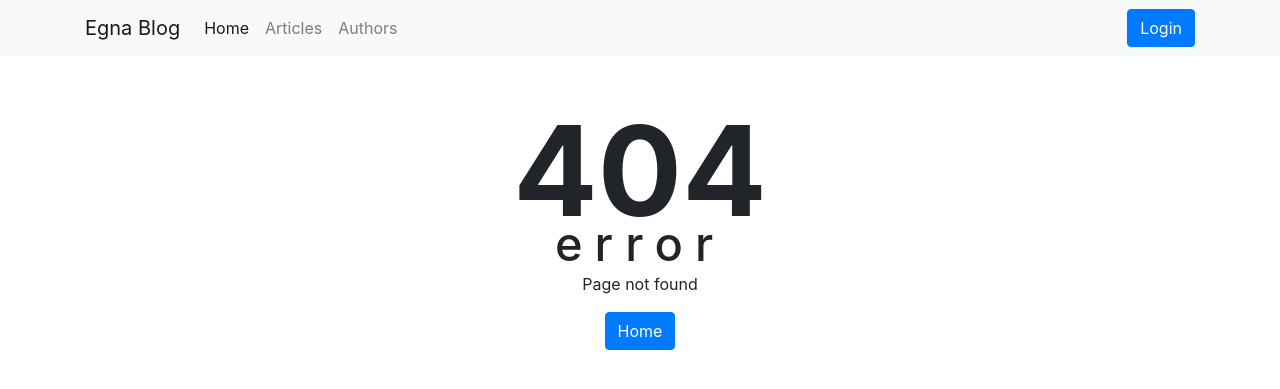
After one commit to Tom-Beijner/blog, a PHP site: page /www/404.php in a window 1280 px wide. The commit adds this page. Shown: the top 389 px of the page. Run offline with PHP 8.4, Linux system fonts and the light colour scheme.

Commit message:
big chompter

```diff
--- a/config/config.php
+++ b/config/config.php
@@ -1,13 +1,10 @@
 <?php
   $blog_name = "Egna Blog";
+  $base_url = "http://localhost/www/blog";
 
   // Database configuration
   $db_host = "localhost";
   $db_name = "blogdb";
   $db_user = "root";
   $db_pass = "15935742680";
-
-  // Database connection
-  $connect = new PDO("mysql:host=$db_host;dbname=$db_name", $db_user, $db_pass);
-  $connect -> setAttribute(PDO::ATTR_ERRMODE, PDO::ERRMODE_EXCEPTION);
 ?>
--- /dev/null
+++ b/public/404.php
@@ -0,0 +1,40 @@
+<?php
+  require_once '../resources/pageTemplate.php';
+
+  if (!isset($TPL)) {
+    $TPL = new PageTemplate();
+    $TPL->PageTitle = "404";
+    $TPL->ContentBody = __FILE__;
+    require "../resources/layout.php";
+    exit;
+  }
+?>
+
+<style>
+  .error {
+      padding: 40px;
+      text-align: center;
+  }
+
+  .error h1 {
+      font-size: 125px;
+      padding: 0;
+      margin: 0;
+      font-weight: 700;
+  }
+
+  .error h2 {
+      margin: -30px 0 0 0;
+      padding: 0px;
+      font-size: 47px;
+      letter-spacing: 12px;
+  }
+</style>
+
+<div class="error">
+  <h1>404</h1>
+  <h2>error</h2>
+  <p>Page not found</p>
+
+  <a class="btn btn-primary" href="<?= utf8_encode($base_url) ?>/" role="button">Home</a>
+</div>
--- a/public/logout.php
+++ b/public/logout.php
@@ -1,5 +1,6 @@
 <?php
   session_start();
+
   if (isset($_SESSION["username"])) {
     try {
         session_destroy();
--- a/resources/layout.php
+++ b/resources/layout.php
@@ -1,14 +1,22 @@
 <?php
   include_once "../config/config.php";
 
+  // Database connection
+  $connect = new PDO("mysql:host=$db_host;dbname=$db_name", $db_user, $db_pass);
+  $connect -> setAttribute(PDO::ATTR_ERRMODE, PDO::ERRMODE_EXCEPTION);
+
   include_once "utils.php";
+
+  function page_title($name) {
+    $name = $name. " - ";
+    return $name;
+  }
+
+  session_start();
 ?>
 
 <!doctype html>
 <html lang="en">
-  <script>
-    console.log("test")
-  </script>
   <head>
     <!-- Required meta tags -->
     <meta charset="utf-8">
@@ -17,11 +25,13 @@
     <!-- Bootstrap CSS -->
     <link rel="stylesheet" href="https://stackpath.bootstrapcdn.com/bootstrap/4.5.2/css/bootstrap.min.css" integrity="sha384-JcKb8q3iqJ61gNV9KGb8thSsNjpSL0n8PARn9HuZOnIxN0hoP+VmmDGMN5t9UJ0Z" crossorigin="anonymous">
 
-    <title><?php if(isset($TPL->PageTitle)) echo page_title($TPL->PageTitle); ?></title>
+    <title><?php if(isset($TPL->PageTitle)) echo page_title($TPL->PageTitle). utf8_encode($blog_name); ?></title>
 
     <?php if(isset($TPL->ContentHead)) include $TPL->ContentHead; ?>
   </head>
   <body>
+    <?php include_once "navbar.php" ?>
+
     <div class="container">
       <?php if(isset($TPL->ContentBody)) include $TPL->ContentBody; ?>
     </div>
--- /dev/null
+++ b/resources/navbar.php
@@ -0,0 +1,36 @@
+<nav class="navbar navbar-expand-lg navbar-light bg-light">
+  <div class="container">
+    <a class="navbar-brand" href="<?= utf8_encode($base_url) ?>/"><?= utf8_encode($blog_name) ?></a>
+    <button class="navbar-toggler" type="button" data-toggle="collapse" data-target="#navbarTogglerDemo02" aria-controls="navbarTogglerDemo02" aria-expanded="false" aria-label="Toggle navigation">
+      <span class="navbar-toggler-icon"></span>
+    </button>
+
+    <div class="collapse navbar-collapse" id="navbarTogglerDemo02">
+      <ul class="navbar-nav mr-auto mt-2 mt-lg-0">
+        <li class="nav-item active">
+          <a class="nav-link" href="<?= utf8_encode($base_url) ?>/">Home</span></a>
+        </li>
+        <li class="nav-item">
+          <a class="nav-link" href="<?= utf8_encode($base_url) ?>/articles">Articles</a>
+        </li>
+        <li class="nav-item">
+          <a class="nav-link" href="<?= utf8_encode($base_url) ?>/authors">Authors</a>
+        </li>
+      </ul>
+      <?php
+        if (isset($_SESSION["username"])) {
+      ?>
+        <div class="user nav-item dropdown">
+          <a class="nav-link dropdown-toggle" href="#" id="navbarDropdownMenuLink" role="button" data-toggle="dropdown" aria-haspopup="true" aria-expanded="false">
+            <?= utf8_encode($_SESSION["username"]) ?>
+          </a>
+          <div class="dropdown-menu" aria-labelledby="navbarDropdownMenuLink">
+            <a class="dropdown-item" href="<?= utf8_encode($base_url) ?>/logout">Logout</a>
+          </div>
+        </div>
+      <?php } else { ?>
+        <a class="btn btn-primary" href="<?= utf8_encode($base_url) ?>/login" role="button">Login</a>
+      <?php } ?>
+    </div>
+  </div>
+</nav>
```
Also changed, not shown: public/index.php (+34 -44 lines), public/login.php (+24 -29 lines), public/register.php (+27 -32 lines), resources/utils.php (+28 -4 lines), .htaccess.
